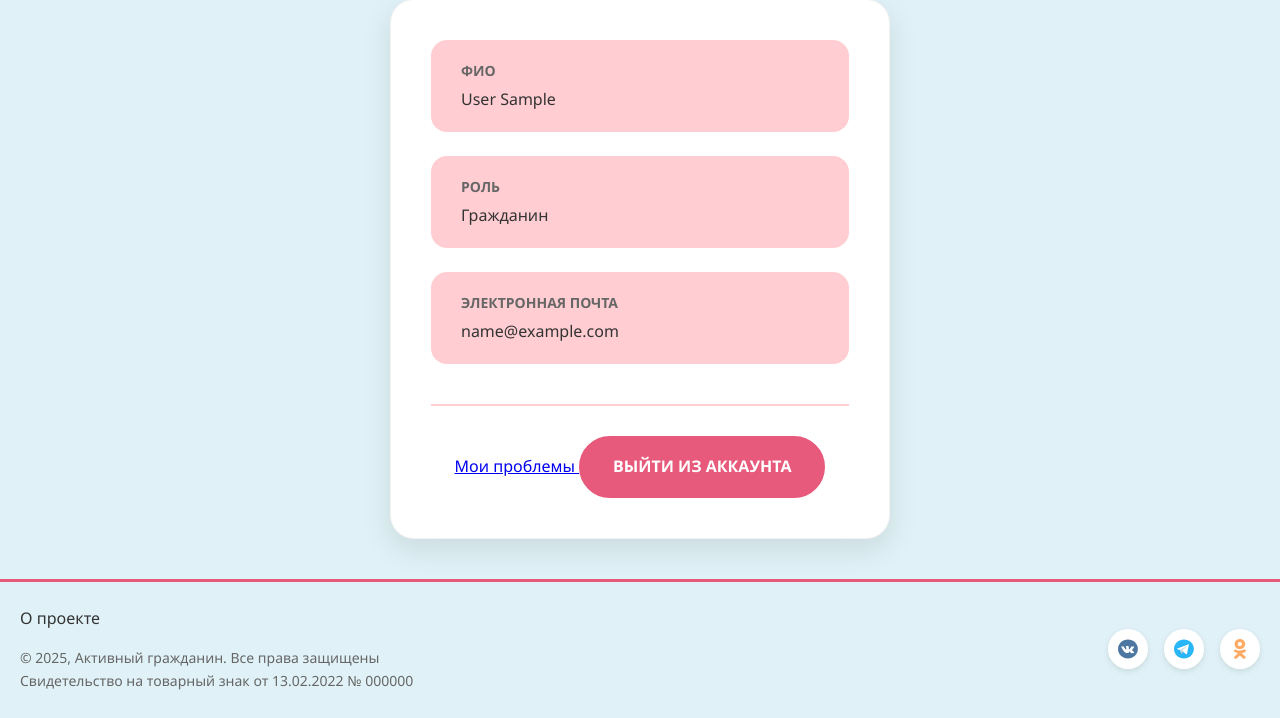
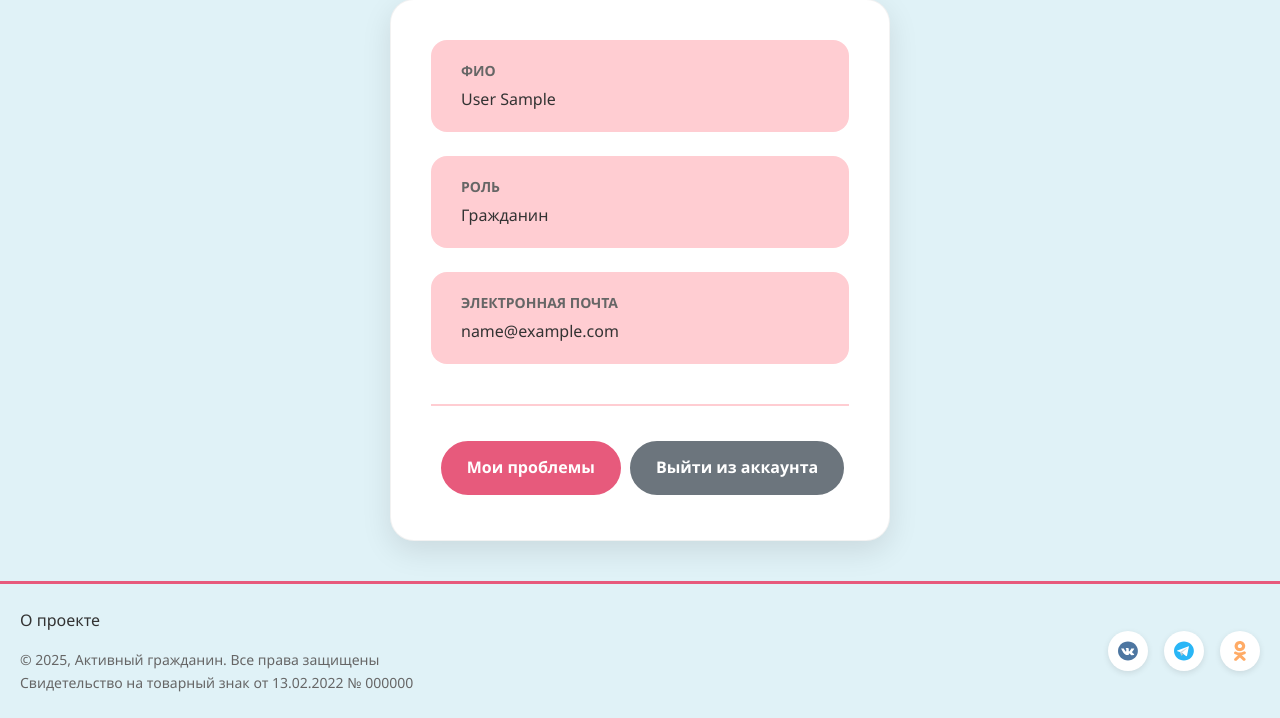
Before and after one commit to AndreyV105105105/Map_of_local_issues, a Django app: page /users/profile/ in a window 1280 px wide. Shown: the part 220-938 px from the top of the page. Before the commit the page ends 910 px from the top, so only its background shows below. Run offline with Django 5.2, Linux system fonts and the light colour scheme; the visitor is signed in with stand-in values (Sample User, id 1); data that the repository does not hold is empty.

Commit message:
profile changed design

```diff
--- a/static/css/profile.css
+++ b/static/css/profile.css
@@ -107,37 +107,51 @@
     padding-top: 30px;
 }
 
-.logout-btn {
-    display: inline-flex;
+.my-problem-btn {
+    display: inline-block;
     align-items: center;
     gap: 12px;
-    padding: 16px 32px;
+    padding: 12px 24px;
+    margin: 5px;
     background: var(--primary-color);
     color: white;
     text-decoration: none;
     border-radius: 50px;
     font-weight: 600;
-    font-size: 16px;
-    text-transform: uppercase;
     transition: all 0.3s ease;
     border: 2px solid var(--primary-color);
 }
 
-.logout-btn:hover {
+.my-problem-btn:hover {
     background: white;
     color: var(--primary-color);
     transform: translateY(-2px);
     box-shadow: 0 8px 20px rgba(0, 0, 0, 0.15);
 }
 
-.logout-btn img {
-    width: 20px;
-    height: 20px;
-    transition: transform 0.3s ease;
+.my-problem-btn:hover img {
+    transform: translateX(4px);
 }
 
-.logout-btn:hover img {
-    transform: translateX(4px);
+
+.logout-btn {
+    padding: 12px 24px;
+    border-radius: 50px;
+    font-weight: 600;
+    text-decoration: none;
+    display: inline-block;
+    text-align: center;
+    cursor: pointer;
+    transition: all 0.2s;
+    background-color: #6c757d;
+    color: white;
+    border: 2px solid #6c757d;
+}
+
+.logout-btn:hover {
+    background-color: #4c5257;
+    box-shadow: 0 8px 20px rgba(0, 0, 0, 0.15);
+    transform: translateY(-1px);
 }
 
 /* Адаптивность */
--- a/templates/users/profile.html
+++ b/templates/users/profile.html
@@ -71,7 +71,7 @@
             </div>
 
             <div class="profile-actions">
-                <a href="{% url 'users:my_issues' %}" class="btn btn-primary mb-2">
+                <a href="{% url 'users:my_issues' %}" class="my-problem-btn">
                     <span>{% trans "Мои проблемы" %}</span>
                 </a>
                 <a href="{% url 'users:logout' %}" class="logout-btn">
```
